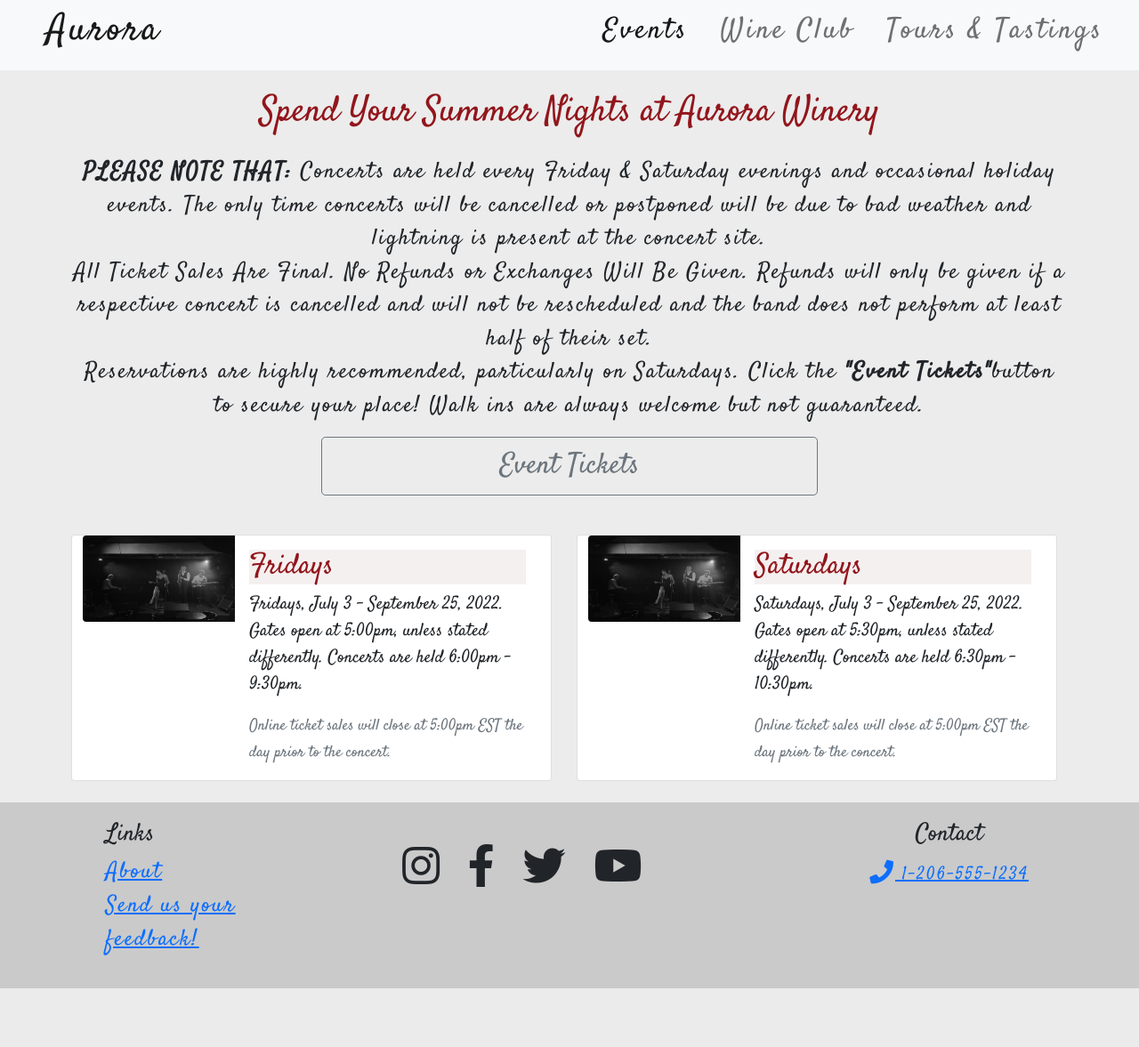
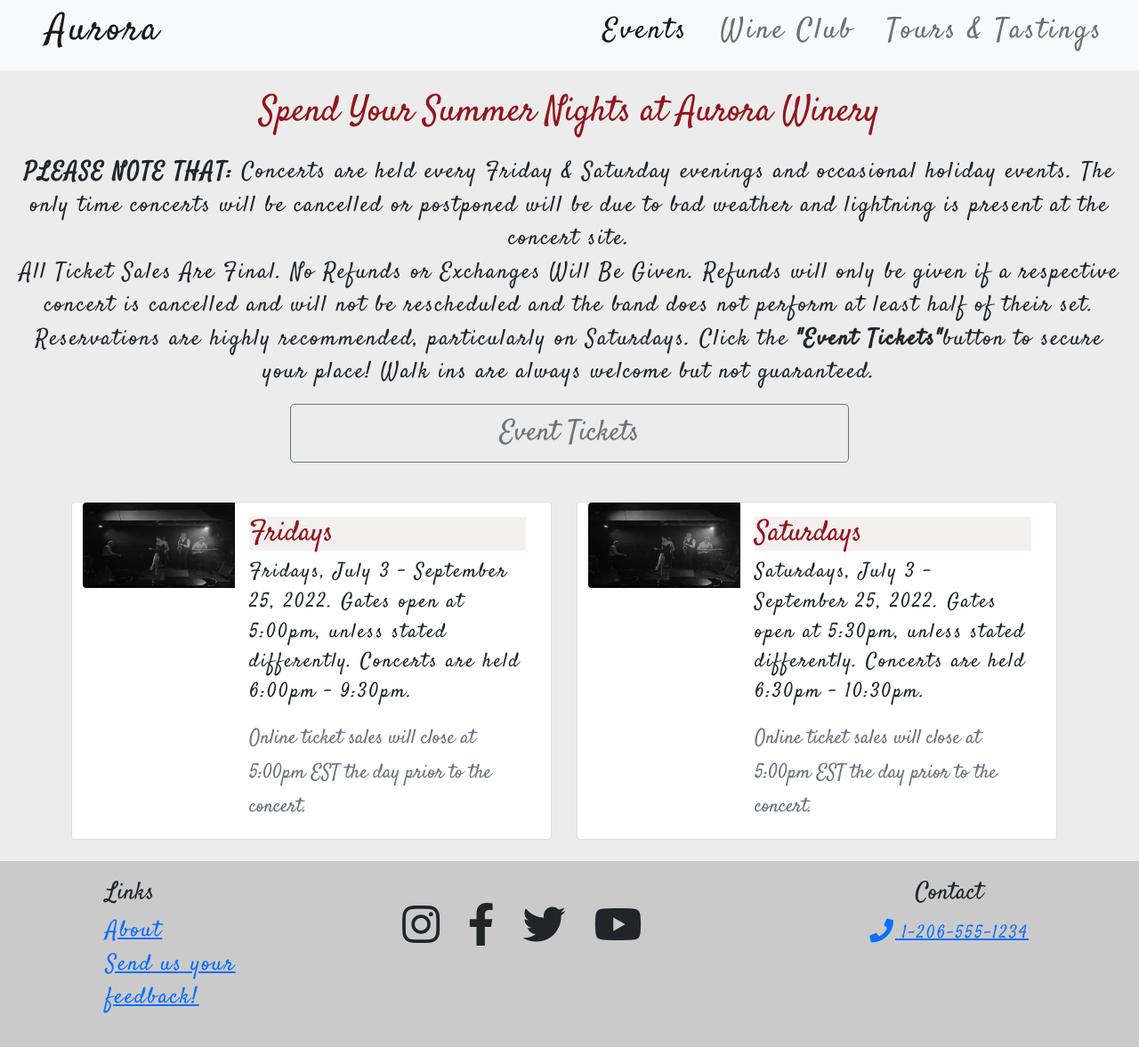
Before and after one commit to LisaHarrison08/Aurora, a PHP site: page /events.html in a window 1280 px wide. Shown: the part 401-1578 px from the top of the page at 89% size. Before the commit the page ends 1512 px from the top, so only its background shows below. Run offline with PHP 8.4, Linux system fonts and the light colour scheme; some libraries are stand-ins or nearby versions.

```diff
--- a/public/css/styles.css
+++ b/public/css/styles.css
@@ -1,9 +1,9 @@
 /* Body */
 body {
   background-color: #ececec;
-  font-family: "Satisfy", cursive; }
-  body p {
-    font-size: 1.25em; }
+  font-family: "Satisfy", cursive;
+}
+
 
 h1 {
   color: #92161c; }
@@ -97,10 +97,27 @@ p.text-center{
   justify-content: center;
 }
 
+.site--contents h1{
+  font-size: 2.8em;
+  text-align: center;
+}
+
+.site--contents p{
+  font-size: 2em;
+  text-align: center;
+  color:rgba(11, 11, 11, 0.5);
+}
+
 .card-title {
   color: #92161c;
   font-size: 2em;
   background-color: rgba(235, 225, 225, 0.5);
+}
+
+p.card-text {
+  color:#ebebeb;
+  text-align: left;
+  font-size: 1.6em;
 }
 
 .card{
@@ -112,6 +129,12 @@ p.text-center{
 }
 
 /* Events Page */
+
+.card-events{
+  font-size: 1.4em;
+  letter-spacing: 2px;
+}
+
 .d-grid button {
   font-size: 2em; }
 
--- a/public/events.html
+++ b/public/events.html
@@ -195,7 +195,7 @@
 
   <!-- Section: Info -->
 
-  <div class="container">
+  <div class="container-fluid">
     <h1 class="text-center mt-4">Spend Your Summer Nights at Aurora Winery</h1>
     <p class="text-center mt-4"><strong>PLEASE NOTE THAT: </strong>Concerts are held every Friday & Saturday evenings
       and occasional holiday events. The only time concerts will be cancelled or postponed will be due to bad weather
@@ -220,7 +220,7 @@
           <div class="col-md-8">
             <div class="card-body">
               <h5 class="card-title">Fridays</h5>
-              <p class="card-text">Fridays, July 3 - September 25, 2022.
+              <p class="card-events">Fridays, July 3 - September 25, 2022.
                 Gates open at 5:00pm, unless stated differently. Concerts are held 6:00pm - 9:30pm.</p>
               <p class="card-text"><small class="text-muted">Online ticket sales will close at 5:00pm EST the day prior
                   to
@@ -242,7 +242,7 @@
           <div class="col-md-8">
             <div class="card-body">
               <h5 class="card-title">Saturdays</h5>
-              <p class="card-text">Saturdays, July 3 - September 25, 2022.
+              <p class="card-events">Saturdays, July 3 - September 25, 2022.
                 Gates open at 5:30pm, unless stated differently. Concerts are held 6:30pm - 10:30pm.</p>
               <p class="card-text"><small class="text-muted">Online ticket sales will close at 5:00pm EST the day prior
                   to
--- a/public/index.html
+++ b/public/index.html
@@ -138,8 +138,8 @@
 
   <!-- Section: Image Links width="340" height="240" -->
   <div class="container-fluid mt-4 pb-5 site--contents">
-    <h1 class="text-center mt-4">Aurora <br> Bringing people together one glass at a time. </h1>
-    <p class="text-center mt-4"> Surrounded by 400 acres of vineyards and spectacular rolling mountain landscape, Aurora
+    <h1 class="mt-4">Aurora <br> Bringing people together one glass at a time. </h1>
+    <p class="mt-4"> Surrounded by 400 acres of vineyards and spectacular rolling mountain landscape, Aurora
       winery offers daily tours and two tasing room options. The Barn tasting room is family-friendly with eight tasting
       bars on the upper level, the Skyline tasting room welcomes visitors 21 and up to sample Aurora wines at the
       numerous tasting bars overlooking the vineyard.</p>
```
